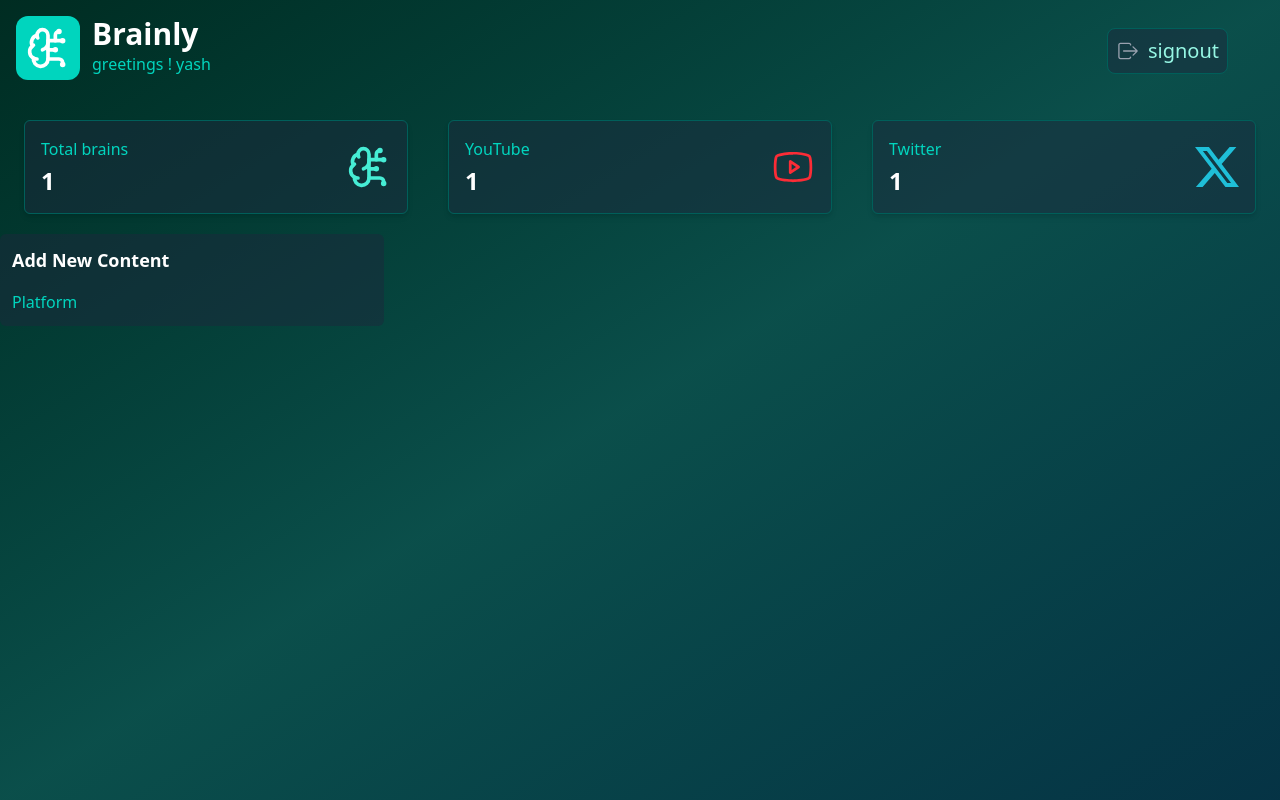
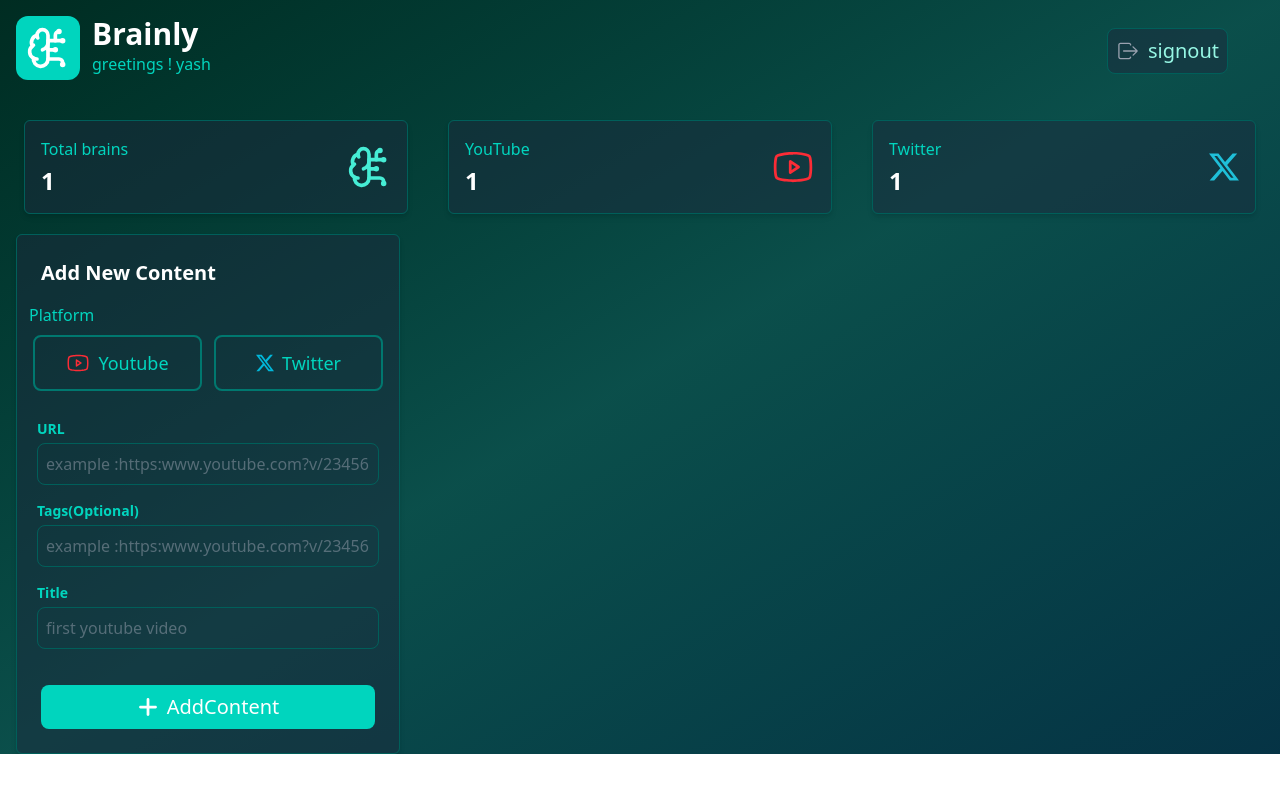
Before and after one commit to Yash-x-16/brainly-app, a React app in the folder frontend/: page /home in a window 1280 px wide. Built offline with nearby package versions, Linux system fonts and the light colour scheme; the HTML template or start-up script is replaced by a standard one.

Commit message:
finished addContent model

```diff
--- a/frontend/src/components/InputBox.tsx
+++ b/frontend/src/components/InputBox.tsx
@@ -1,5 +1,5 @@
 
-import type { ChangeEventHandler, ReactNode } from "react"
+import type { ReactNode } from "react"
 
 interface inputProp{
     ref? : React.RefObject<HTMLInputElement>
--- a/frontend/src/components/homepage/addContentModel.tsx
+++ b/frontend/src/components/homepage/addContentModel.tsx
@@ -1,14 +1,119 @@
+import { BsTwitterX } from "react-icons/bs";
+import { PiYoutubeLogo } from "react-icons/pi";
+import { InputBox } from "../InputBox";
+import { Button } from "../Buttons";
+import toast, { Toaster } from "react-hot-toast";
+import { FaPlus } from "react-icons/fa6";
+import { useState } from "react";
+import { sendContent } from "../../utils/axios";
+
 export function AddContentModel(){
-    return <div className="h-auto p-3 bg-slate-800/50  w-96 rounded-md flex flex-col gap-4">
-        <div className="text-white font-bold text-lg">
+    const[Youtube,setYoutube] =  useState<boolean| null>(null)
+    const [title,setTitle] = useState<string | null>(null)
+    const [link,setLink] = useState<string | null>(null)
+    const [type,setTypes]=useState<string| null>(null)
+    const [tags,setTags]=useState<string| null>(null)
+
+    function validate(){
+        if(title==="" || link==="" || title===null || link===null||Youtube===null){
+            toast.error("emty fields not allowed",{duration:1500})
+            return false
+        }else{
+            return true
+        }
+    }
+  async  function sendRequest(){
+        const data ={
+            title :title as string,
+            link :link as string,
+            type :type as string,
+            tag:tags as string
+        }
+        const token = localStorage.getItem("token")
+      const reponse =   await sendContent(data,token as string)
+      if(reponse.data.message==="content added !!"){
+        toast.success("content added",{duration:1500})
+      }
+    }
+
+
+
+    return <div className="h-auto p-3 ml-4 bg-slate-800/50 border border-teal-800 shadow-md  w-96 rounded-md flex flex-col gap-4">
+        <Toaster/>
+        <div className="text-white font-bold text-xl  flex pl-3  pt-3">
           Add New Content
         </div>
-        <div className="flex">
-            <span className="text-teal-400 font-medium">
+        <div className="gap-3">
+            <div className="text-teal-400 font-medium ">
                 Platform
-            </span>
-            <div>
             </div>
+            <div className="flex gap-3 items-center p-1 mt-1">
+                <div
+                onClick={()=>{
+                    setYoutube(true)
+                    setTypes("YOUTUBE")
+                }}
+                 className={`border-2 ${Youtube?"bg-red-500 text-white":"text-teal-400"}
+                     p-3 cursor-pointer gap-2 border-teal-700 w-1/2
+                     text-lg  flex justify-center items-center rounded-lg`}>
+                    <span className={`${Youtube?"text-white":"text-red-500"}`}>
+                        <PiYoutubeLogo size={"24px"} />
+                    </span>
+                    <span className="font-medium">
+                        Youtube
+                    </span>
+                </div>
+                <div
+                onClick={()=>{
+                    setYoutube(false)
+                    setTypes("TWITTER")
+                }}
+                className={`w-1/2 gap-2 p-3
+                    transition-all duration-300
+                    ${Youtube===false?" bg-cyan-400":"text-teal-400"}
+                    cursor-pointer border-2 border-teal-700
+                     text-white flex justify-center items-center rounded-lg text-lg`}>
+                    <span className={`${Youtube===false?"text-white":"text-cyan-500"}`}>
+                        <BsTwitterX size={"18px"} />
+                    </span>
+                    <span className={`${Youtube===false?"text-white":"text-teal-400"}`}>
+                        Twitter
+                    </span>
+                </div>
+            </div>
+        </div>
+        <div>
+            <InputBox placeholder="example :https:www.youtube.com?v/23456" type="text" label={"URL"} onChange={(e)=>{
+                if(!e)
+                    return
+                setLink(e.target.value)
+            }}/>
+            <InputBox placeholder="example :https:www.youtube.com?v/23456" type="text" label={"Tags(Optional)"}
+            onChange={(e)=>{
+                if (!e)
+                    return
+                setTags(e.target.value)
+            }}/>
+            <InputBox placeholder="first youtube video" type="text" label={"Title"}
+            onChange={(e)=>{
+                if(!e)
+                    return
+                setTitle(e.target.value)
+            }}/>
+
+        </div>
+        <div className="text-white ">
+            <Button type="primary"
+            onclick={()=>{
+               if( validate()){
+                sendRequest()
+               }
+            }}
+            size="lg"
+            text={"AddContent"}
+            iconOnStart={<FaPlus
+            size={"22px"}
+             color="white"/>}/>
         </div>
     </div>
 }
--- a/frontend/src/pages/HomePage.tsx
+++ b/frontend/src/pages/HomePage.tsx
@@ -3,7 +3,7 @@ import { userContext } from "../contexts/UserContexts"
 import { Header } from "../components/homepage/header"
 import { LuBrainCircuit } from "react-icons/lu";
 import toast, { Toaster } from "react-hot-toast"
-import { getUser, setUserId } from "../utils/setUserId"
+import { getUser, setUserId } from "../utils/axios"
 import { Stats } from "../components/homepage/stats"
 import { PiYoutubeLogo } from "react-icons/pi";
 import { BsTwitterX } from "react-icons/bs";
@@ -34,7 +34,7 @@ async function gu(){
 }
 
 console.log("username from outside the function is ",username)
-return <div className="h-screen relative w-screen bg-gradient-to-br flex-col from-emerald-950 via-teal-900 to-cyan-950">
+return <div className="h-auto relative w-screen bg-gradient-to-br overflow-hidden flex-col from-emerald-950 via-teal-900 to-cyan-950">
     <Toaster/>
        <div className="pt-4 pl-4">
         <Header username="yash"/>
@@ -42,7 +42,7 @@ return <div className="h-screen relative w-screen bg-gradient-to-br flex-col fro
        <div className="flex gap-10 w-full justify-center items-start mt-10">
         <Stats title="Total brains" number="1" icon={<LuBrainCircuit size={"44px"}/>}/>
         <Stats title="YouTube" number="1" icon={<PiYoutubeLogo size={"44px"}/>}/>
-        <Stats title="Twitter" number="1" icon={<BsTwitterX size={"44px"} color="#1fbfd8" />}/>
+        <Stats title="Twitter" number="1" icon={<BsTwitterX size={"30px"} color="#1fbfd8" />}/>
        </div>
        <div className="mt-5">
         <AddContentModel/>
--- a/frontend/src/utils/setUserId.ts
+++ b/frontend/src/utils/axios.ts
@@ -22,3 +22,28 @@ export async function getUser(Id:Number,token:string){
     }})
     return response
 }
+
+interface content{
+    userid?:number ,
+    type:string,
+    tag?:string ,
+    link:string
+}
+
+export async function sendContent(data:content,token:string){
+    const response = await axios.post(`${BACKEND_URL}/content/addContent`,data,
+{headers:{
+    token
+}})
+
+return response
+}
+
+export async function getContent(token :string){
+    const response = await axios.get(`${BACKEND_URL}/content/getContent`,{
+        headers:{
+            token
+        }
+    })
+    return response
+}
```
Also changed, not shown: frontend/src/components/Buttons.tsx (line endings or trailing spaces), 1 other file (tests, documents, lock files or other folders).
